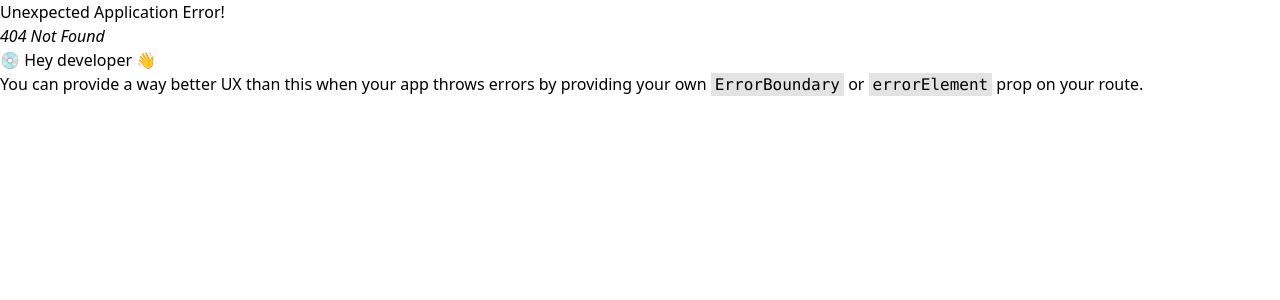
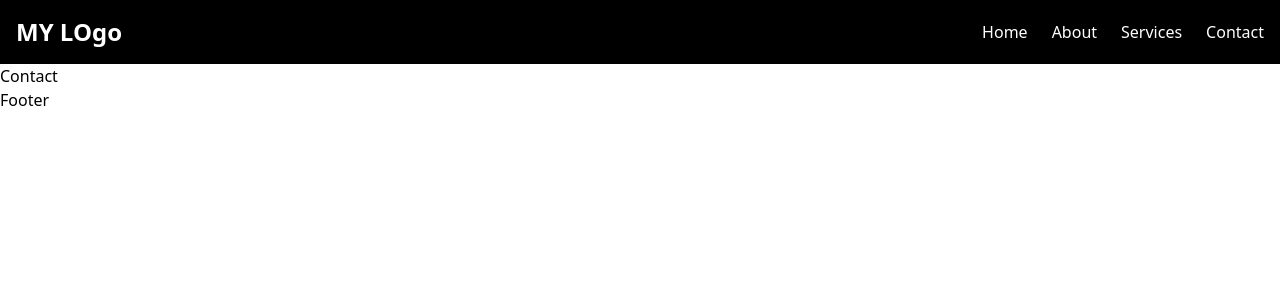
Before and after one commit to adityasinghchouhan1/Eventplanner-, a React (Vite) app in the folder Client/: page /Contact in a window 1280 px wide. Before the commit this address had no page. Shown: the top 300 px of the page. Built offline with nearby package versions, Linux system fonts and the light colour scheme.

Commit message:
complete navbar layout and routing

```diff
--- a/Client/package.json
+++ b/Client/package.json
@@ -14,6 +14,8 @@
     "gsap": "^3.12.7",
     "react": "^19.0.0",
     "react-dom": "^19.0.0",
+    "react-icon": "^1.0.0",
+    "react-icons": "^5.5.0",
     "react-router-dom": "^7.5.3"
   },
   "devDependencies": {
--- /dev/null
+++ b/Client/src/Components/Contact.jsx
@@ -0,0 +1,7 @@
+import React from 'react'
+
+const Contact = () => {
+  return <div>Contact</div>
+}
+
+export default Contact
--- a/Client/src/Components/Contect.jsx
+++ /dev/null
@@ -1,7 +0,0 @@
-import React from 'react'
-
-const Contect = () => {
-  return <div>Contect</div>
-}
-
-export default Contect
--- a/Client/src/Components/Navbar.jsx
+++ b/Client/src/Components/Navbar.jsx
@@ -1,7 +1,82 @@
-import React from 'react'
+import React, { useState } from 'react'
+import { NavLink } from 'react-router-dom'
+import { FaBars, FaTimes } from 'react-icons/fa'
 
 const Navbar = () => {
-  return <div>Navbar</div>
+  const [isOpen, setIsopen] = useState(false)
+
+  const ToggleButton = () => {
+    setIsopen(!isOpen)
+  }
+
+  const CloseButton = () => {
+    setIsopen(false)
+  }
+  return (
+    <>
+      <nav className="flex justify-between items-center p-4 relative bg-black">
+        <div className="text-white text-2xl font-semibold">MY LOgo</div>
+        <ul className="hidden md:flex text-white gap-6">
+          <li>
+            <NavLink to="" onClick={CloseButton}>
+              Home
+            </NavLink>
+          </li>
+          <li>
+            <NavLink to="About" onClick={CloseButton}>
+              About
+            </NavLink>
+          </li>
+          <li>
+            <NavLink to="Services" onClick={CloseButton}>
+              Services
+            </NavLink>
+          </li>
+          <li>
+            <NavLink to="Contact" onClick={CloseButton}>
+              Contact
+            </NavLink>
+          </li>
+        </ul>
+        <div
+          onClick={ToggleButton}
+          className="md:hidden text-2xl cursor-pointer text-white"
+        >
+          {isOpen ? <FaTimes /> : <FaBars />}
+        </div>
+        <div
+          className={`md:hidden fixed top-0 left-0 text-white  h-full bg-black transition-all duration-300  overflow-hidden font-serif  ${
+            isOpen ? 'w-64' : 'w-0'
+          }`}
+        >
+          <ul className="flex flex-col justify-center items-center gap-8 text-xl pt-10 text-center">
+            <li className="hover:bg-slate-900 w-full py-2 transition-all duration-100">
+              {' '}
+              <NavLink to="" onClick={CloseButton}>
+                Home
+              </NavLink>
+            </li>
+            <li>
+              <NavLink to="About" onClick={CloseButton}>
+                About
+              </NavLink>
+            </li>
+            <li>
+              <NavLink to="Services" onClick={CloseButton}>
+                Services
+              </NavLink>
+            </li>
+            <li>
+              {' '}
+              <NavLink to="Contact" onClick={CloseButton}>
+                Contact
+              </NavLink>
+            </li>
+          </ul>
+        </div>
+      </nav>
+    </>
+  )
 }
 
 export default Navbar
--- a/Client/src/Router/Router.jsx
+++ b/Client/src/Router/Router.jsx
@@ -2,8 +2,8 @@ import { createBrowserRouter } from 'react-router-dom'
 import App from '../App'
 import Home from '../Components/Home'
 import About from '../Components/About'
-import Contect from '../Components/Contect'
 import Services from '../Components/Services'
+import Contact from '../Components/Contact'
 
 const router = createBrowserRouter([
   {
@@ -19,8 +19,8 @@ const router = createBrowserRouter([
         element: <About />,
       },
       {
-        path: 'Contect',
-        element: <Contect />,
+        path: 'Contact',
+        element: <Contact />,
       },
       {
         path: 'Services',
```
Also changed, not shown: 1 other file (tests, documents, lock files or other folders).
